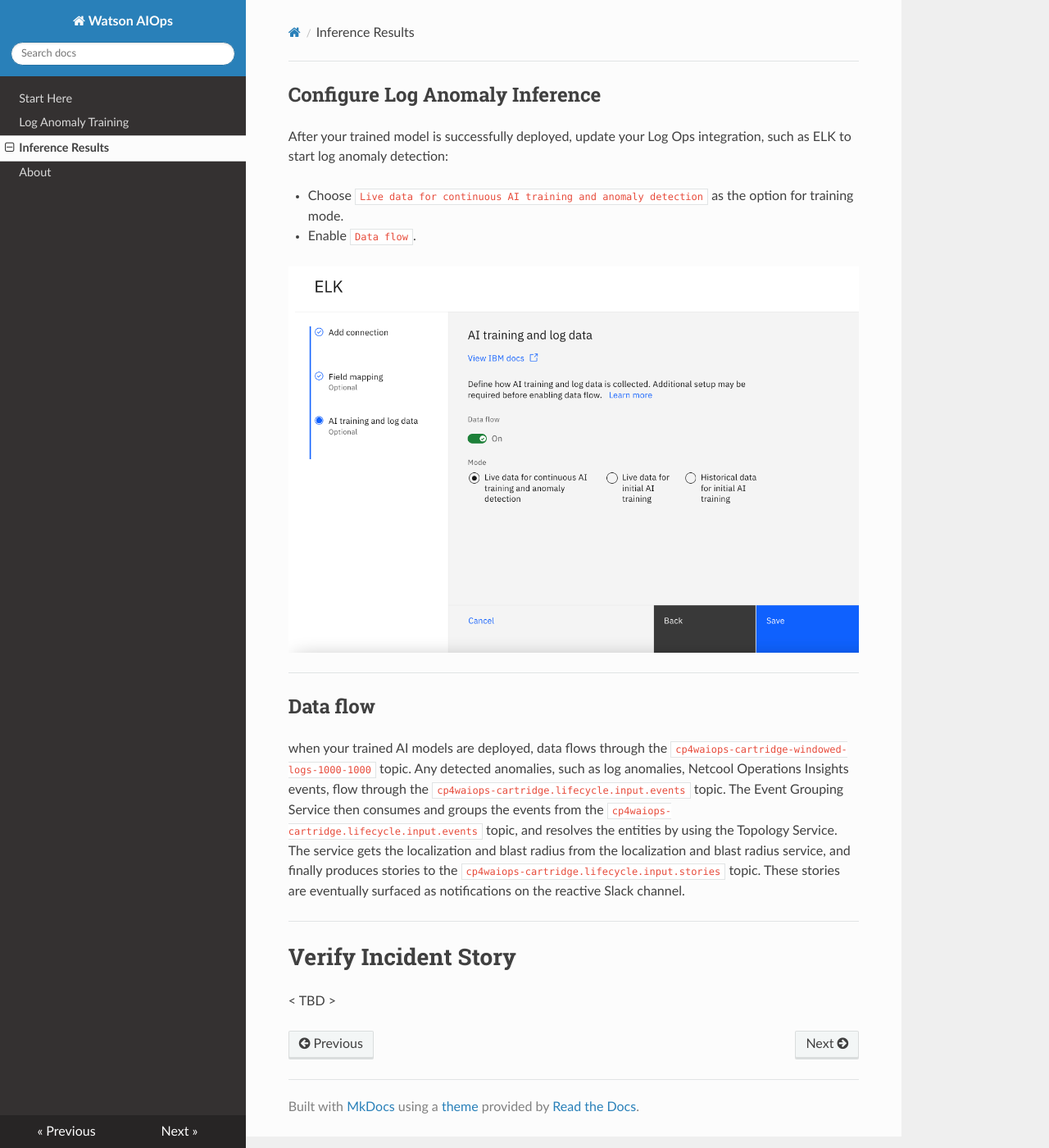
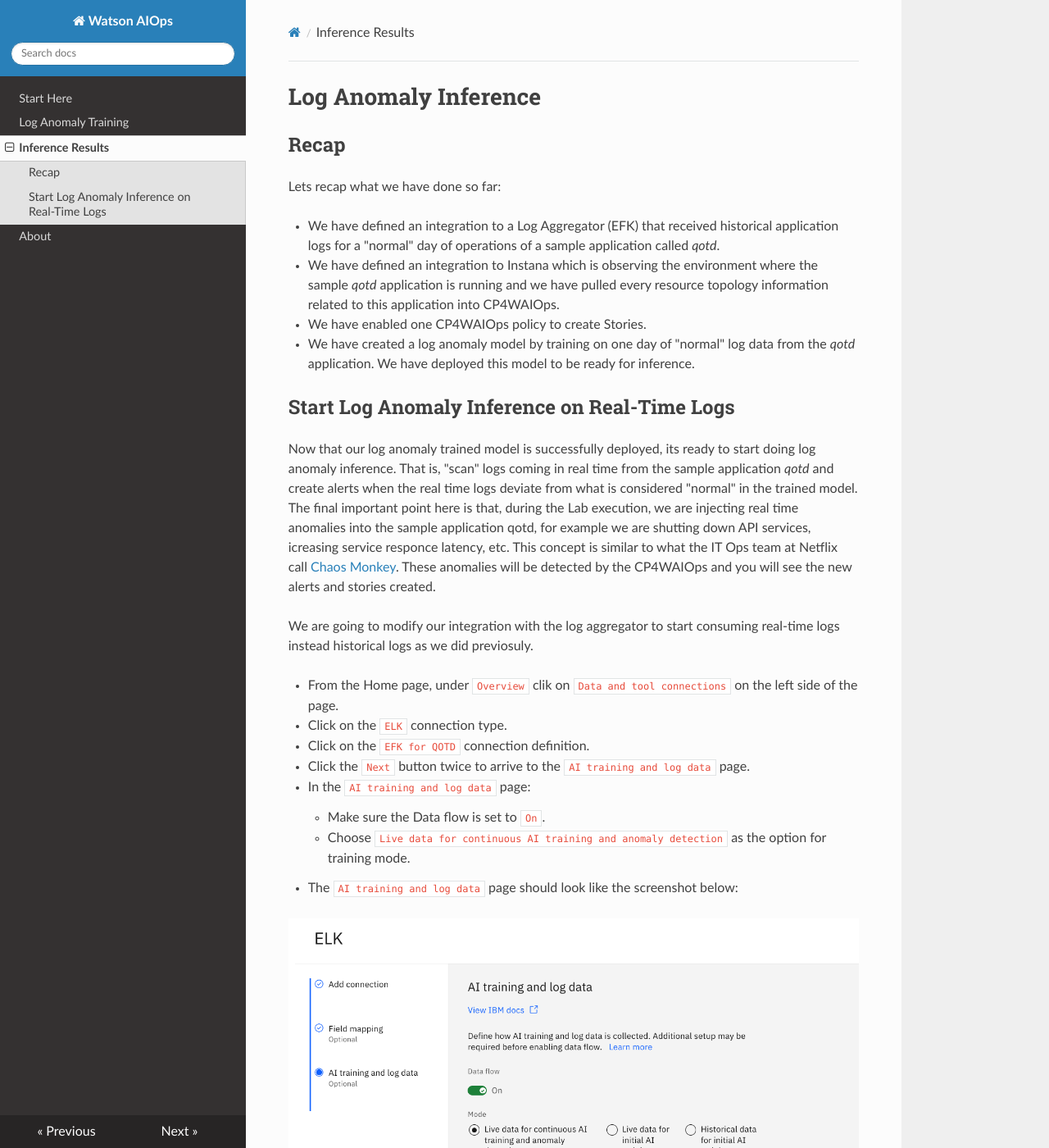
Before and after one commit to jorgego11/aiopslabs, an MkDocs documentation site: the page built from docs/inference.md, in a window 1280 px wide and 1400 px high. Shown: the whole window at 82% size. Built offline with MkDocs 1.6.1, drawn with Linux system fonts in a browser that asks for light colours; nearby versions of some CDN libraries; some of the changed text lies outside the part shown.

Commit message:
another commit

```diff
--- a/docs/inference.md
+++ b/docs/inference.md
@@ -1,23 +1,77 @@
 
-## Configure Log Anomaly Inference
+# Log Anomaly Inference
 
-After your trained model is successfully deployed, update your Log Ops integration, such as ELK to start log anomaly detection:
+## Recap
 
-* Choose `Live data for continuous AI training and anomaly detection` as the option for training mode.
+Lets recap what we have done so far:
 
-* Enable `Data flow`.
+* We have defined an integration to a Log Aggregator (EFK) that received historical application logs for a "normal" day of operations of a sample application called *qotd*.
 
-   ![Inference](./images/aiops-log-anomaly-training-15.png)
+* We have defined an integration to Instana which is observing the environment where the sample *qotd* application is running and we have pulled every resource topology information related to this application into CP4WAIOps.
 
----
+* We have enabled one CP4WAIOps policy to create Stories.
 
-## Data flow
+* We have created a log anomaly model by training on one day of "normal" log data from the *qotd* application. We have deployed this model to be ready for inference.
 
-when your trained AI models are deployed, data flows through the `cp4waiops-cartridge-windowed-logs-1000-1000` topic. Any detected anomalies, such as log anomalies, Netcool Operations Insights events, flow through the `cp4waiops-cartridge.lifecycle.input.events` topic. The Event Grouping Service then consumes and groups the events from the `cp4waiops-cartridge.lifecycle.input.events` topic, and resolves the entities by using the Topology Service. The service gets the localization and blast radius from the localization and blast radius service, and finally produces stories to the `cp4waiops-cartridge.lifecycle.input.stories` topic. These stories are eventually surfaced as notifications on the reactive Slack channel.
+
+
+## Start Log Anomaly Inference on Real-Time Logs
+
+Now that our log anomaly trained model is successfully deployed, its ready to start doing log anomaly inference. That is, "scan" logs coming in real time from the sample application *qotd* and create alerts when the real time logs deviate from what is considered "normal" in the trained model.
+The final important point here is that, during the Lab execution, we are injecting real time anomalies into the sample application qotd, for example we are shutting down API services, icreasing service responce latency, etc. This concept is similar to what the IT Ops team at Netflix call [Chaos Monkey](https://netflix.github.io/chaosmonkey/). These anomalies will be detected by the CP4WAIOps and you will see the new alerts and stories created.
+
+We are going to modify our integration with the log aggregator to start consuming real-time logs instead historical logs as we did previosuly.
+
+* From the Home page, under `Overview` clik on `Data and tool connections` on the left side of the page.
+
+* Click on the `ELK` connection type.
+
+* Click on the `EFK for QOTD` connection definition.
+
+* Click the `Next` button twice to arrive to the `AI training and log data` page.
+
+* In the `AI training and log data` page:
+
+      * Make sure the Data flow is set to `On`.
+
+      * Choose `Live data for continuous AI training and anomaly detection` as the option for training mode.
+
+* The `AI training and log data` page should look like the screenshot below:
+
+![Inference](./images/aiops-log-anomaly-training-15.png)
+
+* Finally click on the `Save` button.
+
+After saving the configuration, make sure the ELK integration page shows the Data Flow Status as `Running` as shown below:
+
+![elk integration 7](./images/elk-integration-7.png "ELK integration 7")
+
 
 
 ---
 
 # Verify Incident Story
 
-< TBD >
+After deploying the log anomaly model and enabling real-time log consumption, we need to wait a few minutes to see the new alerts and stories being created.
+
+* From the Home page, under `Overview` clik on `Stories and alerts` on the left side of the page.
+
+* On the Stories tab, make sure you see one or more stories created. Confirm that the story has been recently created. If you don't see any stories, just wait a few minutes. As we mentioned before during the definition of the terms, from an IT Operations point of view we have `Events` that trigger `Alerts` that trigger the creation of stories`Stories`.
+
+* **Alerts tab:** Click on the Alerts tab. Here you will see one or more alerts. These are the Log Anomaly alerts that were created by the Log Anomaly model we just deployed. They were created because the real-time logs shown patterns that are not considered "normal" by the trained model.
+
+      * Click on the alert summary to explore the alert details on the right of the page.
+      * On the Alert details under Properties review the values of the different properties.
+      * Look at the value of the property `eventCount`, this is the number of events that were aggregated into a single Alert.
+
+
+* **Stories tab:**  Click back on the Stories tab, these are the stories that were created based on the alerts that you just saw before. In a real production environment, a story can group and correlate different but related alerts into a single page. For example, lets imagine that the storage of a key application database goes down. In this scenario, we could have alerts from the database monitoring platformm, log anomaly alerts from the APIs that use the database and web page response alerts that shows database data. All these three alerts will be combined into a single story in order to help the IT Operations personnel find the root cause the the incident.
+
+
+      * Click on the story Description to look at the story details.
+      * On the left side, we see the Top alerts that triggered this story. These alerts are ranked by probable cause showing the top one as the most probable root cause of the overall incident.
+      * In the middle of the page, we see topology information that was provided by Instana with the problematic resource highlighted.
+      * The top right side of the page shows the StoryID, the story owner (Unassigned) and the priority.
+      * The change story settings button on the top right allow us to change the priority, the status and assignee.
+      * The Alerts tab shows only the alerts related to these particular story.
+      * The Topology tab shows the overall topology where this incident happen (NOTE that currently this tab is not showing any topology. The overall topology can be seen from Home -> Resource management -> qotd)
```
